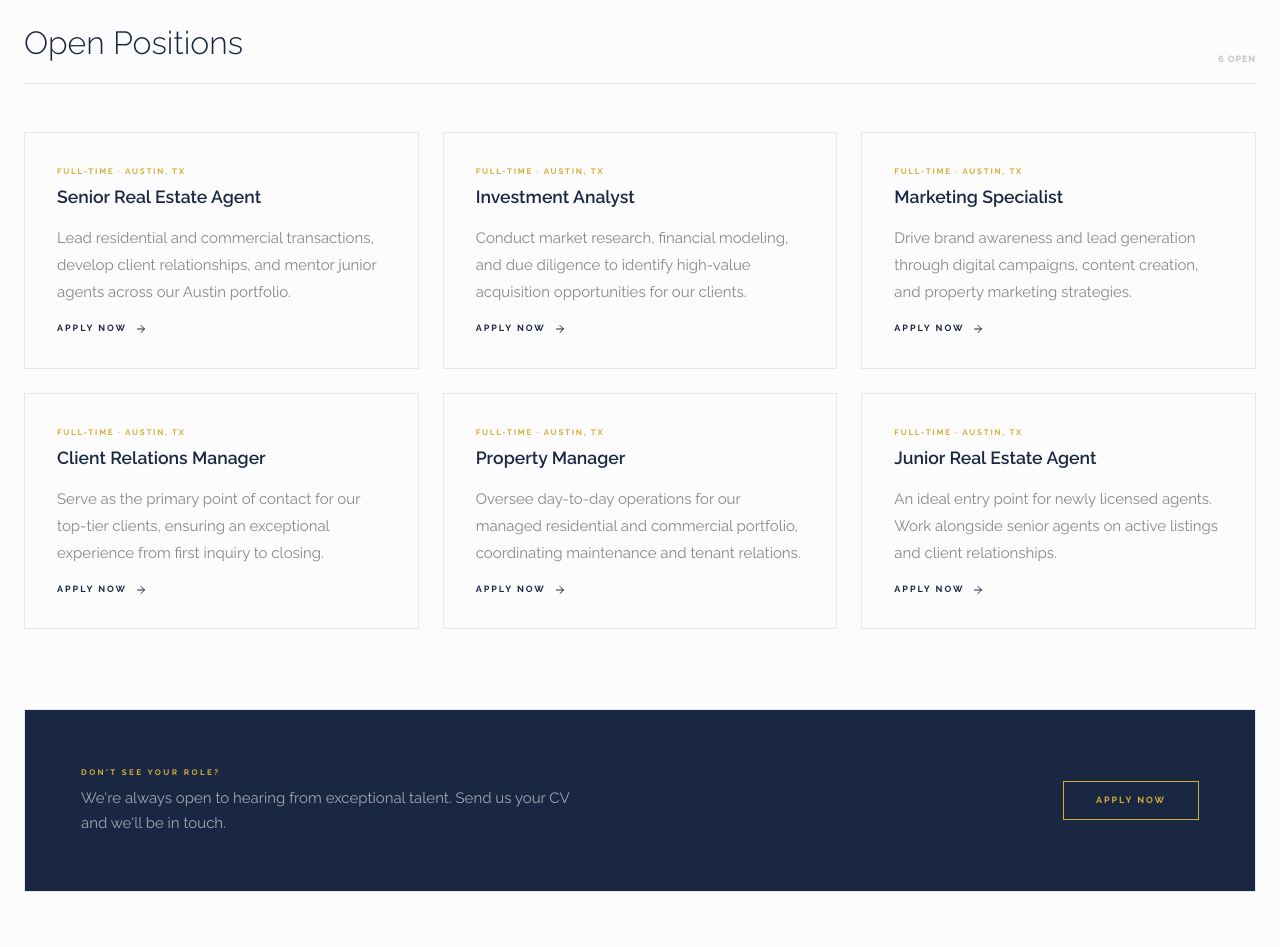
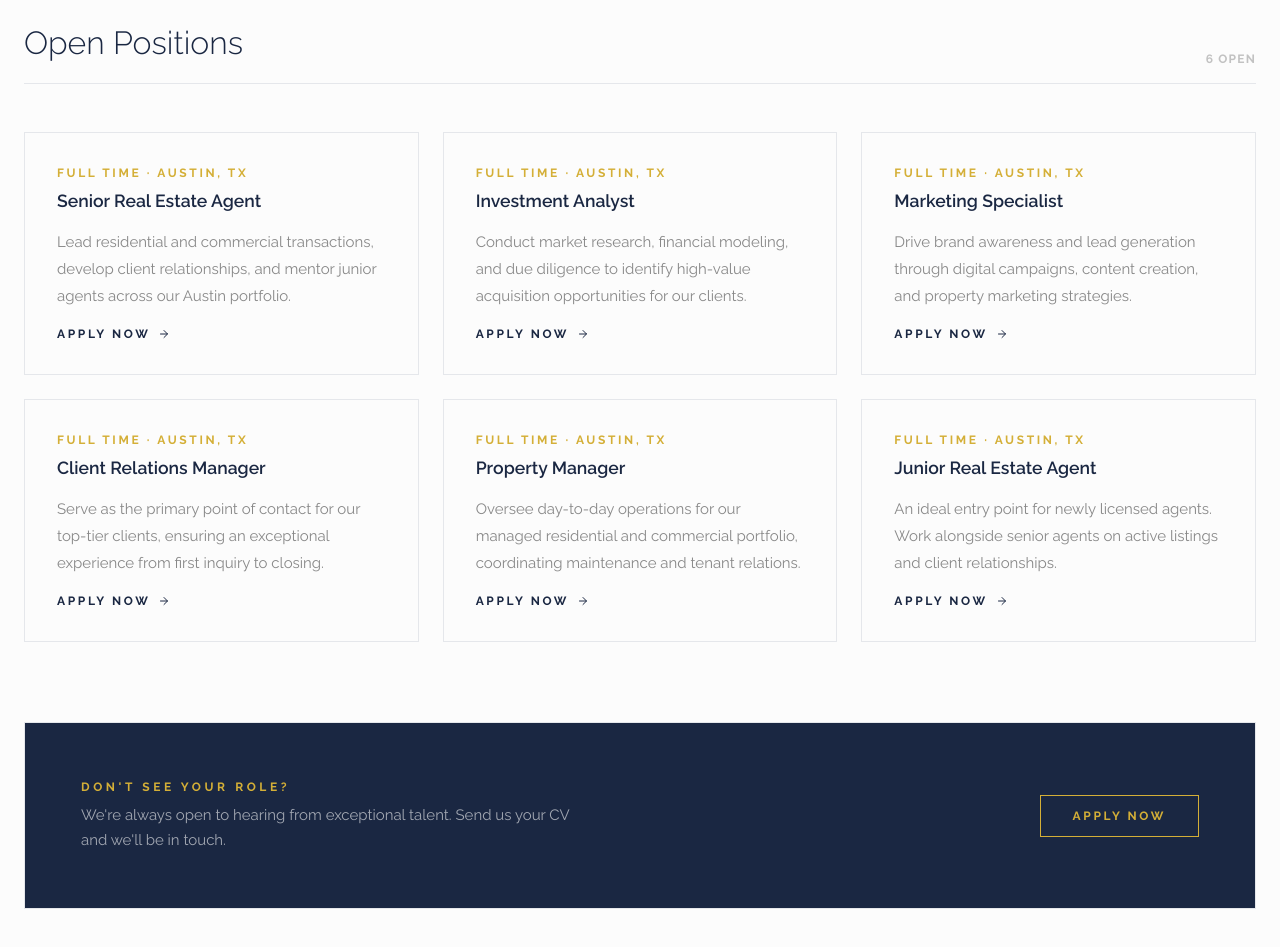
Before and after one commit to amxr21/nexus-properties, a Next.js app: page /en/careers in a window 1280 px wide. Shown: the part 1180-2127 px from the top of the page. Built offline with nearby package versions, Linux system fonts and the light colour scheme; no server answers.

Commit message:
page: careers listing page with CMS data

```diff
--- a/src/app/[locale]/careers/page.tsx
+++ b/src/app/[locale]/careers/page.tsx
@@ -1,19 +1,45 @@
 'use client';
 
-import { useState } from 'react';
-import { useTranslations } from 'next-intl';
+import { useState, useEffect, useRef } from 'react';
+import { createPortal } from 'react-dom';
+import { useTranslations, useLocale } from 'next-intl';
 import { Award, BookOpen, Users, Star, ArrowRight } from 'lucide-react';
+import { getCareers, type StrapiCareer } from '@/lib/strapi';
 import { Header } from '@/components/layout/Header';
 import { Footer } from '@/components/layout/Footer';
 import { Container } from '@/components/ui/Container';
 import { Reveal } from '@/components/ui/Reveal';
 import { PageHero } from '@/components/ui/PageHero';
+import { cn } from '@/lib/utils';
 
 const WHY_ICONS = [Award, BookOpen, Users, Star];
 
 const ROLES = [
   'role1', 'role2', 'role3', 'role4', 'role5', 'role6',
 ] as const;
+
+function StrapiRoleCard({
+  career, applyLabel, onApply,
+}: { career: StrapiCareer; applyLabel: string; onApply: () => void }) {
+  return (
+    <article className="group flex flex-col gap-4 border border-line p-8 transition-all duration-300 hover:border-navy hover:shadow-sm">
+      <div>
+        <p className="text-xs font-bold tracking-[0.22em] text-gold-500 uppercase mb-2">
+          {career.type.replace('-', ' ')} · {career.location}
+        </p>
+        <h3 className="font-display text-[1.1rem] font-semibold text-navy leading-snug">{career.title}</h3>
+      </div>
+      <p className="text-[15px] leading-[1.8] text-charcoal/60 flex-1">{career.description}</p>
+      <button
+        onClick={onApply}
+        className="group/btn inline-flex items-center gap-2 self-start text-xs font-bold tracking-[0.22em] text-navy uppercase transition-colors hover:text-gold-500"
+      >
+        {applyLabel}
+        <ArrowRight size={12} className="transition-transform group-hover/btn:translate-x-0.5" />
+      </button>
+    </article>
+  );
+}
 
 function RoleCard({
   title, type, desc, applyLabel, onApply,
@@ -23,13 +49,13 @@ function RoleCard({
   return (
     <article className="group flex flex-col gap-4 border border-line p-8 transition-all duration-300 hover:border-navy hover:shadow-sm">
       <div>
-        <p className="text-[8px] font-bold tracking-[0.22em] text-gold-500 uppercase mb-2">{type}</p>
+        <p className="text-xs font-bold tracking-[0.22em] text-gold-500 uppercase mb-2">{type}</p>
         <h3 className="font-display text-[1.1rem] font-semibold text-navy leading-snug">{title}</h3>
       </div>
       <p className="text-[15px] leading-[1.8] text-charcoal/60 flex-1">{desc}</p>
       <button
         onClick={onApply}
-        className="group/btn inline-flex items-center gap-2 self-start text-[9px] font-bold tracking-[0.22em] text-navy uppercase transition-colors hover:text-gold-500"
+        className="group/btn inline-flex items-center gap-2 self-start text-xs font-bold tracking-[0.22em] text-navy uppercase transition-colors hover:text-gold-500"
       >
         {applyLabel}
         <ArrowRight size={12} className="transition-transform group-hover/btn:translate-x-0.5" />
@@ -40,8 +66,14 @@ function RoleCard({
 
 export default function CareersPage() {
   const t = useTranslations('Careers');
+  const locale = useLocale();
   const [applyOpen, setApplyOpen] = useState(false);
   const [submitted, setSubmitted] = useState(false);
+  const [careers, setCareers] = useState<StrapiCareer[]>([]);
+
+  useEffect(() => {
+    getCareers(locale).then(setCareers).catch(() => setCareers([]));
+  }, [locale]);
 
   function handleSubmit(e: React.FormEvent) {
     e.preventDefault();
@@ -49,7 +81,7 @@ export default function CareersPage() {
   }
 
   const inputClass = "w-full border border-line bg-white px-4 py-3 text-[13px] text-charcoal placeholder:text-charcoal/30 outline-none transition-colors focus:border-navy";
-  const labelClass = "block text-[8px] font-bold tracking-[0.22em] text-navy uppercase mb-2";
+  const labelClass = "block text-xs font-bold tracking-[0.22em] text-navy uppercase mb-2";
 
   return (
     <>
@@ -97,19 +129,22 @@ export default function CareersPage() {
                 <h2 className="font-display text-[1.6rem] font-light text-navy md:text-[2rem]">
                   {t('openRolesHeading')}
                 </h2>
-                <span className="text-[9px] font-bold tracking-widest text-charcoal/30 uppercase">
+                <span className="text-xs font-bold tracking-widest text-charcoal/30 uppercase">
                   {ROLES.length} Open
                 </span>
               </div>
             </Reveal>
 
             <div className="grid grid-cols-1 gap-6 md:grid-cols-2 lg:grid-cols-3">
-              {ROLES.map((r, i) => (
-                <Reveal key={r} delay={i * 60}>
-                  <RoleCard
-                    title={t(`${r}Title` as Parameters<typeof t>[0])}
-                    type={t(`${r}Type` as Parameters<typeof t>[0])}
-                    desc={t(`${r}Desc` as Parameters<typeof t>[0])}
+              {(careers.length > 0 ? careers : ROLES.map((r) => ({
+                id: r, documentId: r, slug: r, isOpen: true,
+                title: t(`${r}Title` as Parameters<typeof t>[0]),
+                location: 'Austin, TX', type: 'full-time',
+                description: t(`${r}Desc` as Parameters<typeof t>[0]),
+              } as unknown as StrapiCareer))).map((career, i) => (
+                <Reveal key={career.id} delay={i * 60}>
+                  <StrapiRoleCard
+                    career={career}
                     applyLabel={t('applyBtn')}
                     onApply={() => setApplyOpen(true)}
                   />
@@ -121,12 +156,12 @@ export default function CareersPage() {
             <Reveal className="mt-20">
               <div className="border border-line bg-navy p-10 md:p-14 flex flex-col gap-6 md:flex-row md:items-center md:justify-between">
                 <div className="flex flex-col gap-2 max-w-lg">
-                  <p className="text-[8px] font-bold tracking-[0.3em] text-gold-500 uppercase">{t('applyHeading')}</p>
+                  <p className="text-xs font-bold tracking-[0.3em] text-gold-500 uppercase">{t('applyHeading')}</p>
                   <p className="text-[15px] text-white/60 leading-relaxed">{t('applySub')}</p>
                 </div>
                 <button
                   onClick={() => setApplyOpen(true)}
-                  className="shrink-0 border border-gold-500 px-8 py-3 text-[9px] font-bold tracking-[0.22em] text-gold-500 uppercase transition-colors hover:bg-gold-500 hover:text-navy"
+                  className="shrink-0 border border-gold-500 px-8 py-3 text-xs font-bold tracking-[0.22em] text-gold-500 uppercase transition-colors hover:bg-gold-500 hover:text-navy"
                 >
                   {t('applyBtn')}
                 </button>
@@ -135,15 +170,53 @@ export default function CareersPage() {
           </Container>
         </div>
 
-        {/* Apply drawer / modal */}
-        {applyOpen && (
+      </main>
+      <Footer />
+      <ApplyModal
+        open={applyOpen}
+        submitted={submitted}
+        onClose={() => { setApplyOpen(false); setSubmitted(false); }}
+        onSubmit={handleSubmit}
+        t={t}
+        inputClass={inputClass}
+        labelClass={labelClass}
+      />
+    </>
+  );
+}
+
+function ApplyModal({ open, submitted, onClose, onSubmit, t, inputClass, labelClass }: {
+  open: boolean;
+  submitted: boolean;
+  onClose: () => void;
+  onSubmit: (e: React.FormEvent) => void;
+  // eslint-disable-next-line @typescript-eslint/no-explicit-any
+  t: any;
+  inputClass: string;
+  labelClass: string;
+}) {
+  const [mounted, setMounted] = useState(false);
+  useEffect(() => { setMounted(true); }, []);
+  if (!mounted) return null;
+
+  return createPortal(
     <div
-            className="fixed inset-0 z-50 flex items-end justify-center bg-black/50 md:items-center"
-            onClick={(e) => { if (e.target === e.currentTarget) { setApplyOpen(false); setSubmitted(false); } }}
+      className={cn(
+        'fixed inset-0 z-99999 flex items-end justify-center md:items-center',
+        'transition-all duration-300 ease-in-out',
+        open ? 'opacity-100 pointer-events-auto' : 'opacity-0 pointer-events-none',
+      )}
     >
-            <div className="relative w-full max-w-xl bg-white p-8 md:p-12 shadow-2xl max-h-[90vh] overflow-y-auto">
+      <div className="absolute inset-0 bg-black/50" onClick={onClose} />
+      <div
+        className={cn(
+          'relative z-10 w-full max-w-xl bg-white p-8 md:p-12 shadow-2xl max-h-[90vh] overflow-y-auto scrollbar-none',
+          'transition-all duration-300 ease-in-out',
+          open ? 'opacity-100 translate-y-0' : 'opacity-0 translate-y-6',
+        )}
+      >
         <button
-                onClick={() => { setApplyOpen(false); setSubmitted(false); }}
+          onClick={onClose}
           className="absolute top-5 right-5 text-charcoal/30 hover:text-navy transition-colors text-lg leading-none"
         >
           ✕
@@ -159,9 +232,9 @@ export default function CareersPage() {
           </div>
         ) : (
           <>
-                  <p className="text-[8px] font-bold tracking-[0.3em] text-gold-500 uppercase mb-2">{t('eyebrow')}</p>
+            <p className="text-xs font-bold tracking-[0.3em] text-gold-500 uppercase mb-2">{t('eyebrow')}</p>
             <h2 className="font-display text-[1.4rem] font-light text-navy mb-8">{t('applyHeading')}</h2>
-                  <form onSubmit={handleSubmit} className="flex flex-col gap-5">
+            <form onSubmit={onSubmit} className="flex flex-col gap-5">
               <div>
                 <label className={labelClass}>{t('applyName')}</label>
                 <input type="text" required placeholder={t('applyNamePlaceholder')} className={inputClass} />
@@ -180,7 +253,7 @@ export default function CareersPage() {
               </div>
               <button
                 type="submit"
-                      className="bg-navy py-4 text-[9px] font-bold tracking-[0.28em] text-white uppercase transition-colors hover:bg-navy/85"
+                className="bg-navy py-4 text-xs font-bold tracking-[0.28em] text-white uppercase transition-colors hover:bg-navy/85"
               >
                 {t('applySubmit')}
               </button>
@@ -188,10 +261,7 @@ export default function CareersPage() {
           </>
         )}
       </div>
-          </div>
-        )}
-      </main>
-      <Footer />
-    </>
+    </div>,
+    document.body
   );
 }
```
Lines whose indentation alone changed are shown as unchanged.
